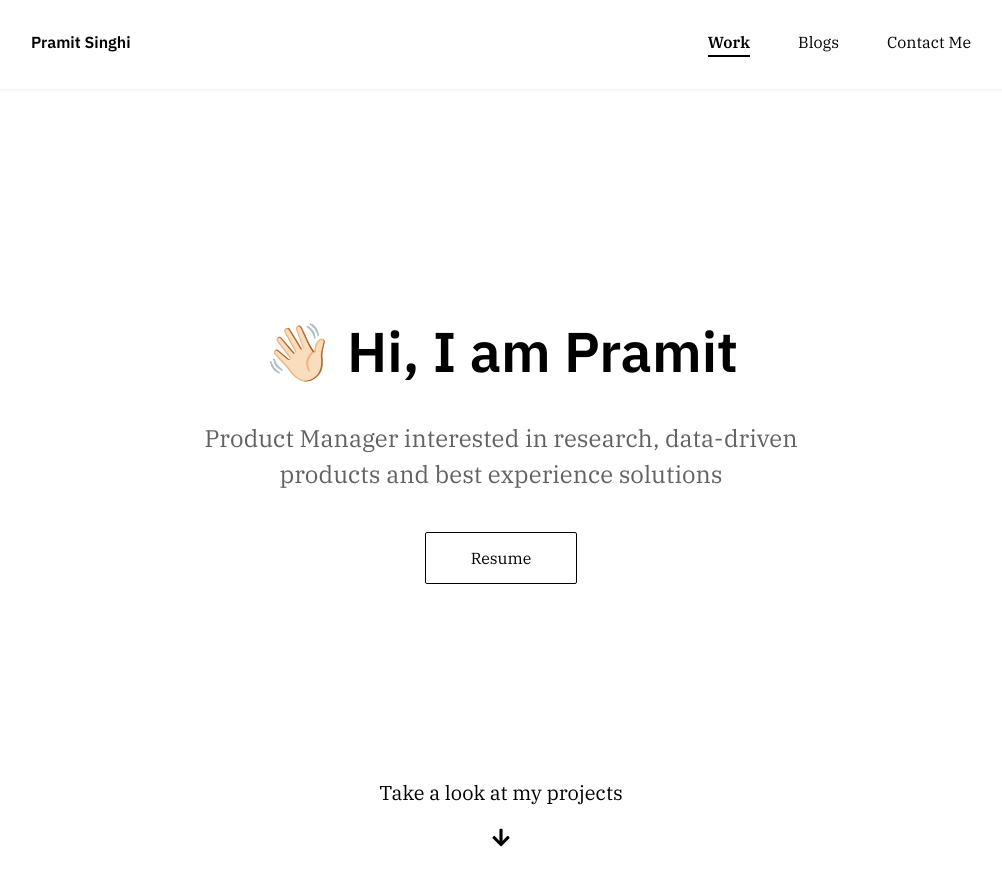
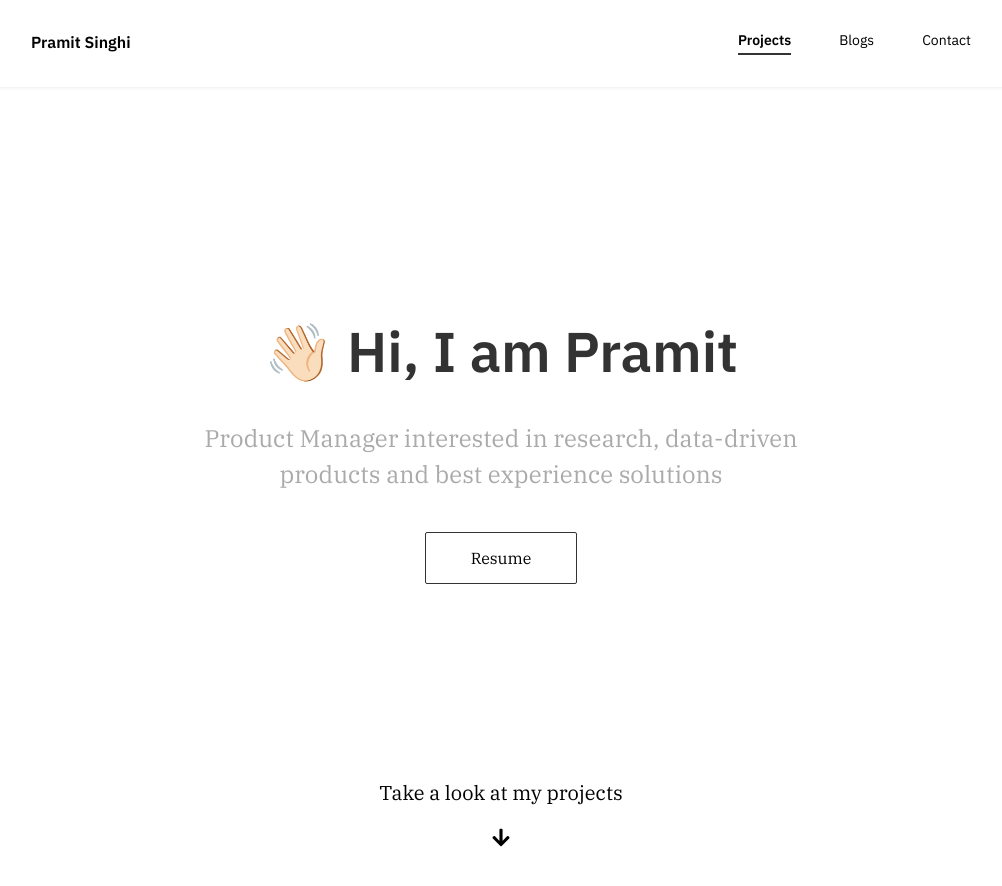
Before and after one commit to shkamaru/shkamaru.github.io, a Jekyll site: the page built from index.html, in a window 1280 px wide and 900 px high. Shown: the top 886 px of the window, without its empty margins (139-1141 px from the left). Built offline with Jekyll 4.4.1, drawn with Linux system fonts in a browser that asks for light colours; nearby versions of some CDN libraries.

Commit message:
Updated Font in Navbar

```diff
--- a/_data/nav.yml
+++ b/_data/nav.yml
@@ -1,6 +1,6 @@
-- name: Work
+- name: Projects
   link: /
 - name: Blogs
   link: /blogs.html
-- name: Contact Me
+- name: Contact
   link: /contact.html
--- a/_includes/nav.html
+++ b/_includes/nav.html
@@ -1,7 +1,7 @@
 <nav class="navbar-wrapper">
     <div class="navbar-inner-wrapper">
         <div class="navbar-header">
-            Pramit Singhi
+            <a href="/">Pramit Singhi</a>
         </div>
         <div class="navbar">
             {% for item in site.data.nav %}
--- a/assets/css/partials/_elements.scss
+++ b/assets/css/partials/_elements.scss
@@ -23,10 +23,11 @@
 
         .navbar {
             display: flex;
+            font-family: $heading-font-family;
+            font-weight: 400;
         }
 
             .navbar-item {
-                @include font-size(1.6, 1.25);
                 margin: 0 2.4rem;
             }
 
@@ -35,7 +36,7 @@
             }
 
             .navbar-item.active {
-                font-weight: 800;
+                font-weight: 600;
                 border-bottom: 0.2rem solid $black;
                 padding-bottom: 0.3rem;
             }
--- a/assets/css/partials/_variables.scss
+++ b/assets/css/partials/_variables.scss
@@ -13,8 +13,8 @@ $body-max-width: 1950px;
 $text-font-family: 'IBM Plex Serif', sans-serif;
 $heading-font-family: 'IBM Plex Sans', sans-serif;
 
-$black: #000000;
-$light-grey: #626262;
+$black: #333333;
+$light-grey: #aaaaaa;
 $off-white: #FAFAFA;
 $white: #FFFFFF;
 $blue: #009AD4;
```
